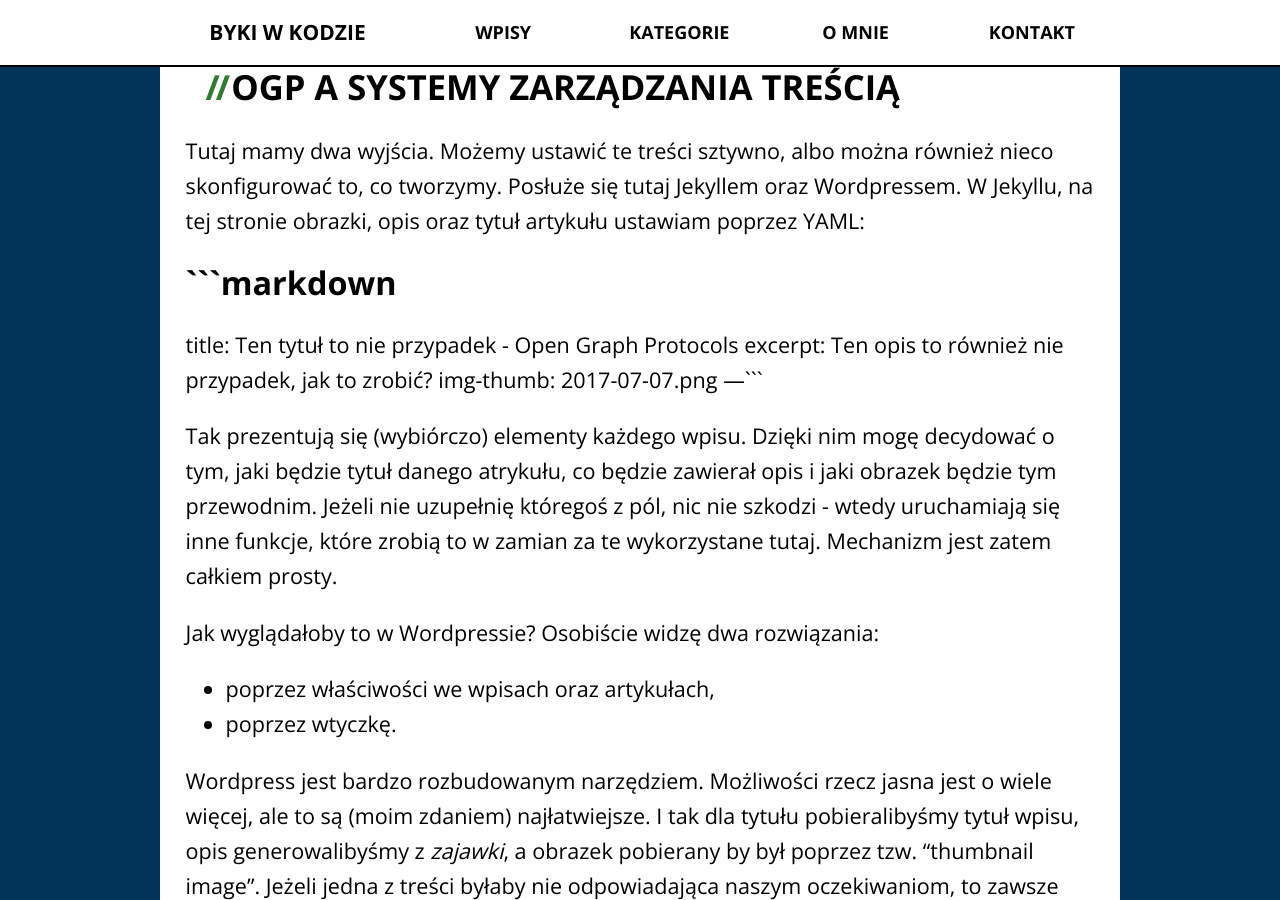
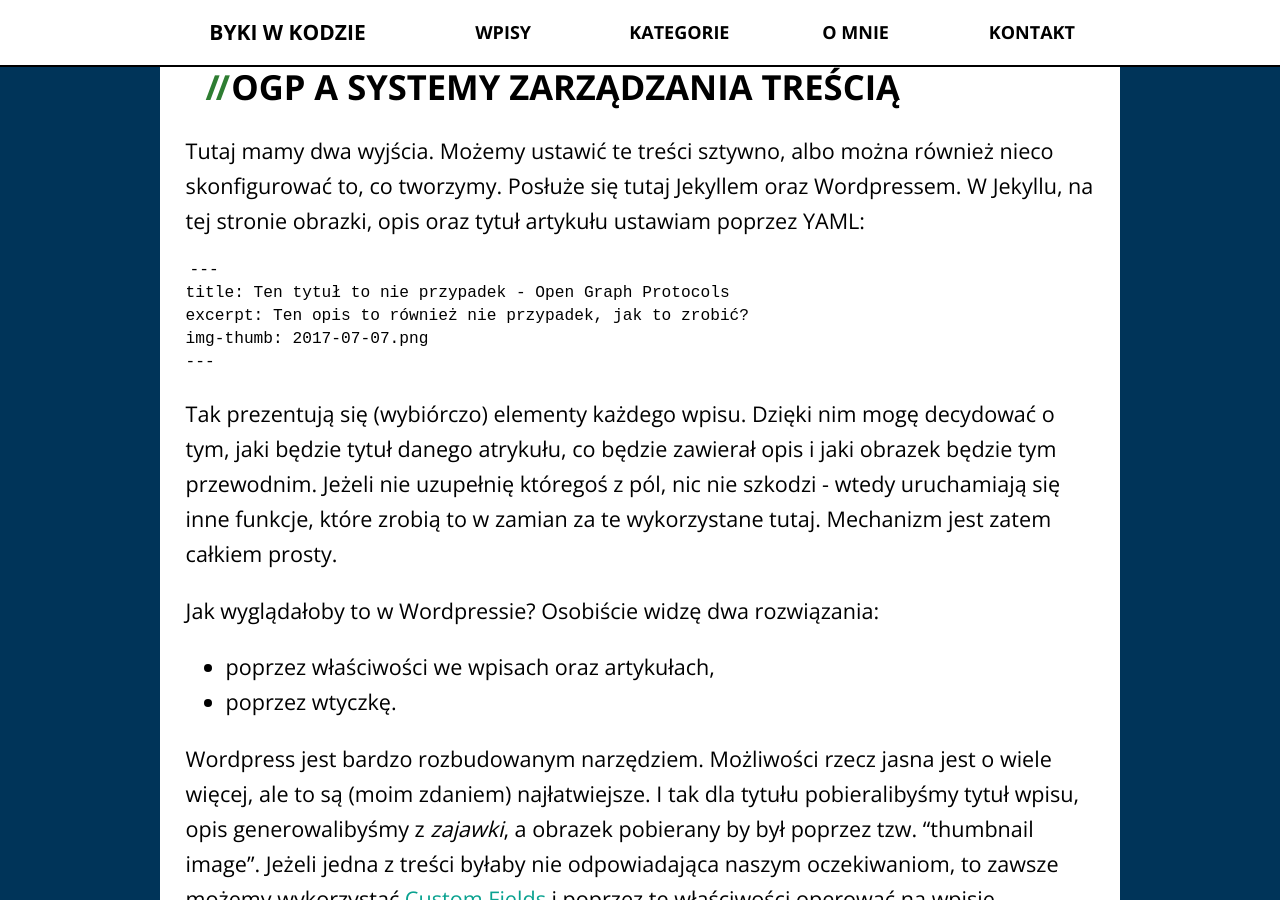
Before and after one commit to radek024/blog, a Jekyll site: the page built from _posts/2017-07-07-open-graph-protocol.md, in a window 1280 px wide and 900 px high, scrolled down 6462 px. Built offline with Jekyll 4.4.1, drawn with Linux system fonts in a browser that asks for light colours; comment, search, counter and statistics services are not loaded.

Commit message:
Update 2017-07-07-open-graph-protocol.md

````diff
--- a/_posts/2017-07-07-open-graph-protocol.md
+++ b/_posts/2017-07-07-open-graph-protocol.md
@@ -91,12 +91,13 @@ Jak widać, wszystko jest na swoim miejscu. Taka forma przedstawiania wpisu jest
 
 Tutaj mamy dwa wyjścia. Możemy ustawić te treści sztywno, albo można również nieco skonfigurować to, co tworzymy. Posłuże się tutaj Jekyllem oraz Wordpressem. W Jekyllu, na tej stronie obrazki, opis oraz tytuł artykułu ustawiam poprzez YAML:
 
-```markdown
+```yaml
 ---
 title: Ten tytuł to nie przypadek - Open Graph Protocols
 excerpt: Ten opis to również nie przypadek, jak to zrobić?
 img-thumb: 2017-07-07.png
----```
+---
+```
 
 Tak prezentują się (wybiórczo) elementy każdego wpisu. Dzięki nim mogę decydować o tym, jaki będzie tytuł danego atrykułu, co będzie zawierał opis i jaki obrazek będzie tym przewodnim. Jeżeli nie uzupełnię  któregoś z pól, nic nie szkodzi - wtedy uruchamiają się inne funkcje, które zrobią to w zamian za te wykorzystane tutaj. Mechanizm jest zatem całkiem prosty.
 
````
